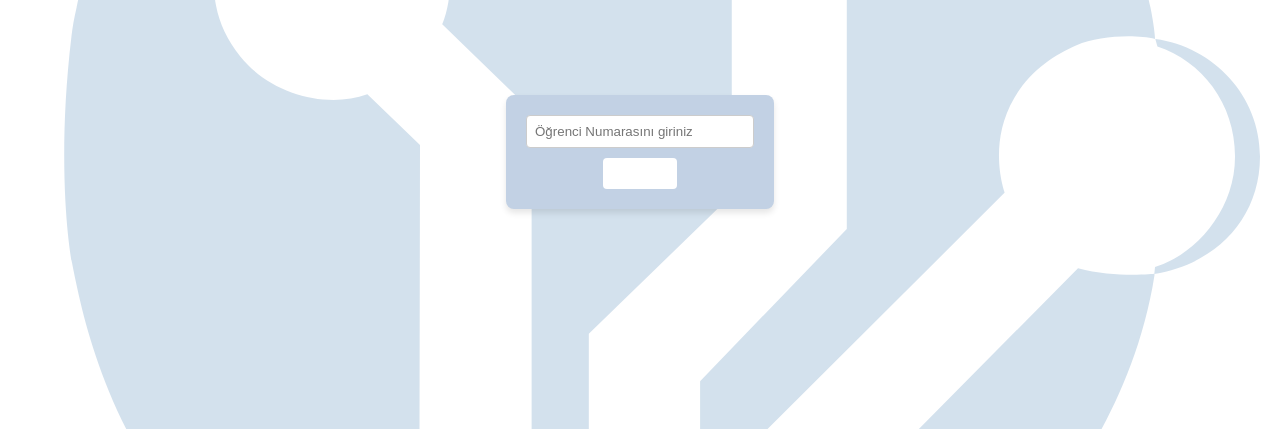
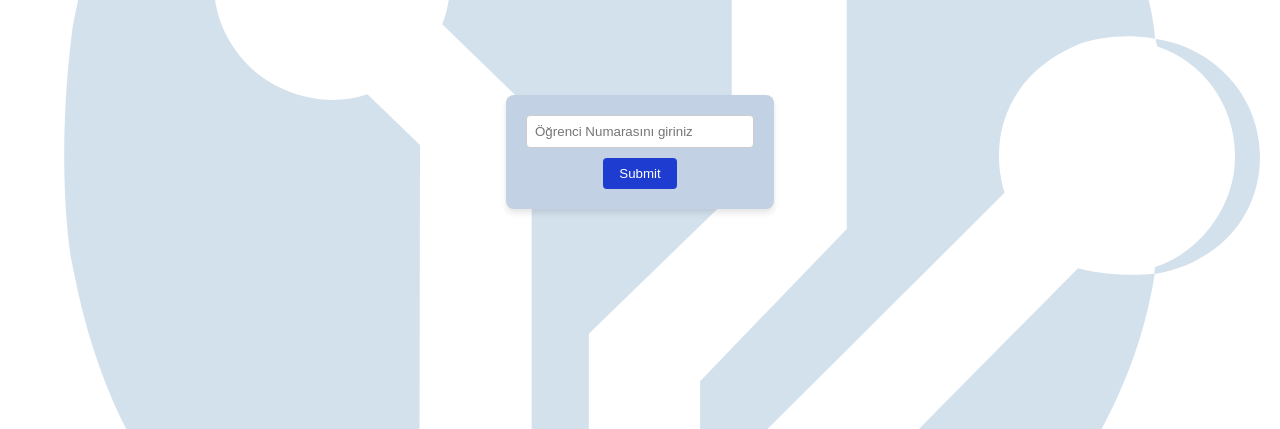
Before and after one commit to kemiseen/site, a Flask app: page /certificate.html in a window 1280 px wide. Shown: the part 248-677 px from the top of the page. Run offline with Flask 3, Linux system fonts and the light colour scheme; some libraries are stand-ins or nearby versions.

Commit message:
Update certificate.css

```diff
--- a/static/css/certificate.css
+++ b/static/css/certificate.css
@@ -32,7 +32,7 @@ body {
   }
   button {
     padding: 8px 16px;
-    background-color: #ffffff;
+    background-color: var(--primary-color);
     color: white;
     border: none;
     border-radius: 4px;
@@ -40,6 +40,6 @@ body {
   }
   button:hover {
       background-color: var(--hover-bg-color);
-      color: #ffffff;
+      color: var(--hover-text-color);
       border-bottom-color: var(--hover-text-color);
   }
```
